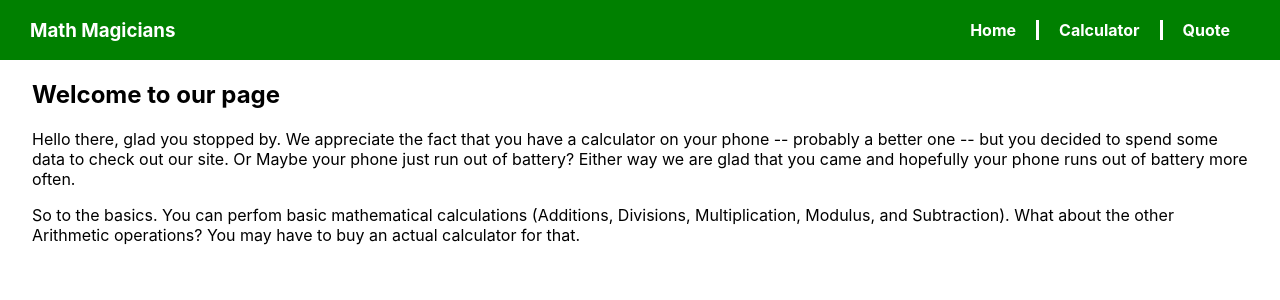
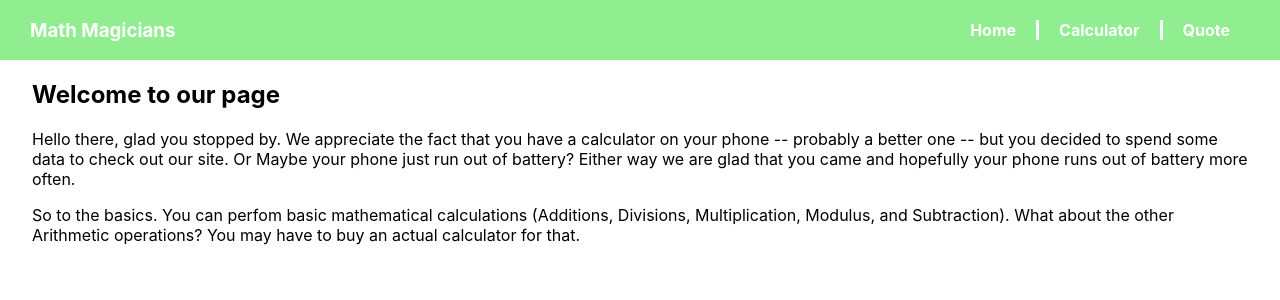
Before and after one commit to emmyobonyo/Math-Magicians-React, a React (Create React App) app: page / in a window 1280 px wide. Shown: the top 300 px of the page. Built offline with nearby package versions, Linux system fonts and the light colour scheme.

Commit message:
Change colour of navigation

```diff
--- a/src/App.css
+++ b/src/App.css
@@ -58,7 +58,7 @@ body {
   display: flex;
   justify-content: space-between;
   align-items: center;
-  background-color: green;
+  background-color: lightgreen;
   padding: 0 30px;
 }
 
```
